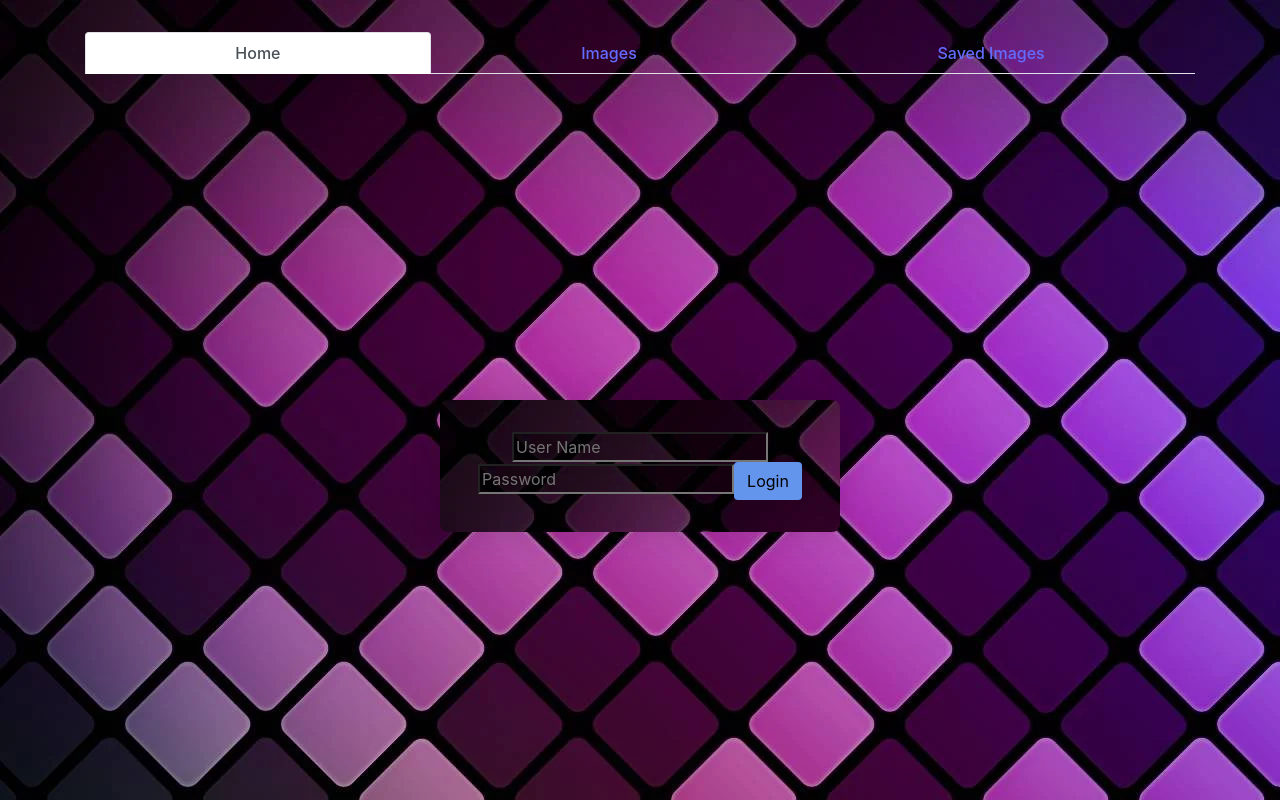
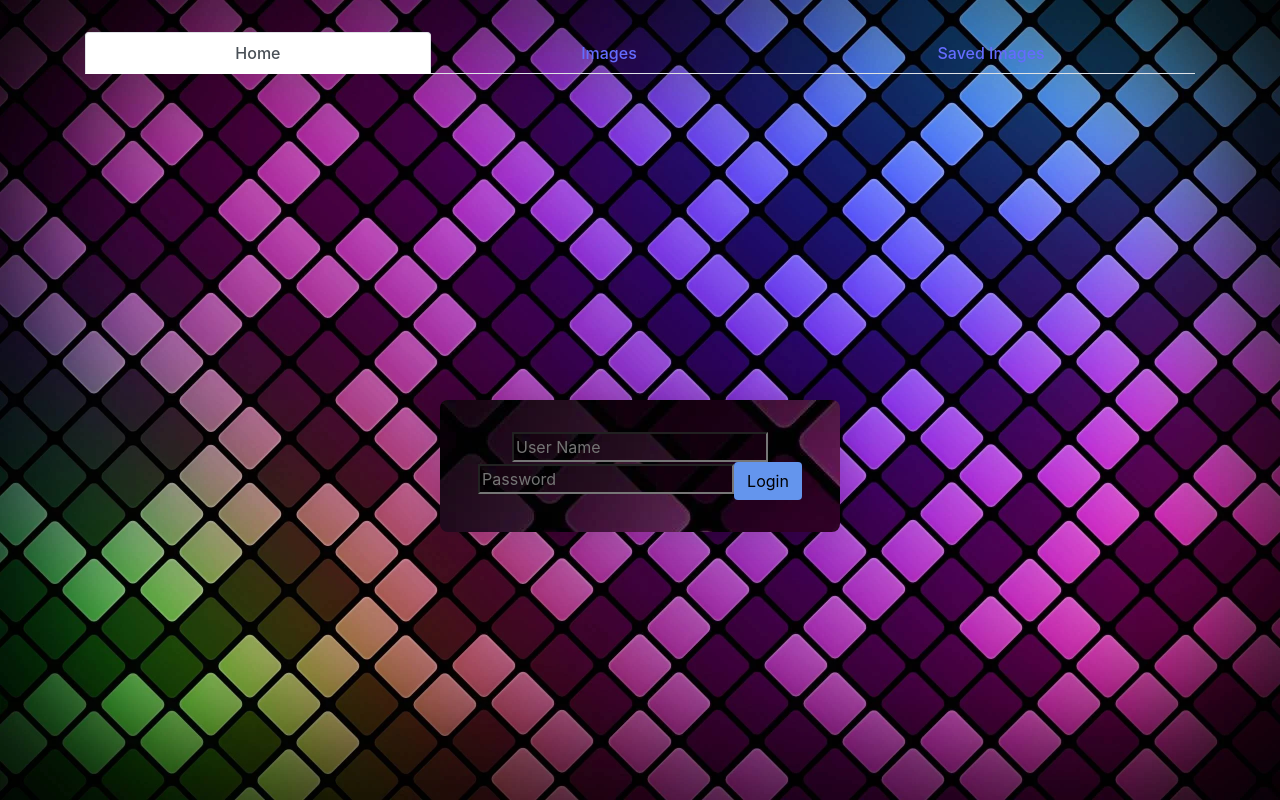
Before and after one commit to AlexanderStubMichelsen/DevDisplay.online-Frontend, a React (Vite) app: page / in a window 1280 px wide. Built offline with nearby package versions, Linux system fonts and the light colour scheme.

Commit message:
Background is fixed repeating y-axis covering the whole
background

```diff
--- a/src/App.css
+++ b/src/App.css
@@ -8,9 +8,13 @@ body {
   font-synthesis: none;
   color: #213547;
   background-image: url('./assets/SZdhPUH.webp');
+  background-size: cover;
+  background-repeat: repeat-y;
+  background-attachment: fixed;
   margin: 0;
   display: flex;
   place-items: center;
+  height: 100%;
   min-width: 100vw;
   min-height: 100vh;
 }
--- a/src/components/SavedImages.jsx
+++ b/src/components/SavedImages.jsx
@@ -90,15 +90,14 @@ function SavedImages() {
             <div>
                 <div>
                     <h1>Saved Images</h1>
-                    // Inside the component's return statement
                     {picturesWithRatings ? (
                         <div>
-        {picturesWithRatings.map((picture, picIndex) => ( // Change the variable name here
+                            {picturesWithRatings.map((picture, picIndex) => (
                                 <div key={picture.id}>
                                     <img
                                         onClick={() => handleOnClick(picture.id)}
                                         src={picture.url}
-                    alt={`Picture ${picIndex}`} // Update variable name here
+                                        alt={`Picture ${picIndex}`}
                                     />
                                     <div>
                                         {[...Array(totalStars)].map((_, starIndex) => { // Change the variable name here
--- a/src/css/Images.css
+++ b/src/css/Images.css
@@ -2,6 +2,9 @@
     display: grid;
     grid-template-columns: repeat(auto-fill, minmax(200px, 1fr)); /* Adjust width as needed */
     grid-gap: 10px; /* Adjust spacing between images */
+    background-image: url('./assets/SZdhPUH.webp');
+  background-size: cover;
+  background-repeat: repeat-y;
   }
 
   .image-item {
--- a/src/index.css
+++ b/src/index.css
@@ -5,12 +5,18 @@
 
   color-scheme: light dark;
   color: rgba(255, 255, 255, 0.87);
-  background-color: #242424;
-
+  background-image: url('./assets/SZdhPUH.webp');
+  background-size: cover;
+  background-repeat: repeat-y;
+  background-attachment: fixed;
   font-synthesis: none;
   text-rendering: optimizeLegibility;
   -webkit-font-smoothing: antialiased;
   -moz-osx-font-smoothing: grayscale;
+}
+
+.html {
+  font-size: 16px;
 }
 
 a {
```
Lines whose indentation alone changed are shown as unchanged.
